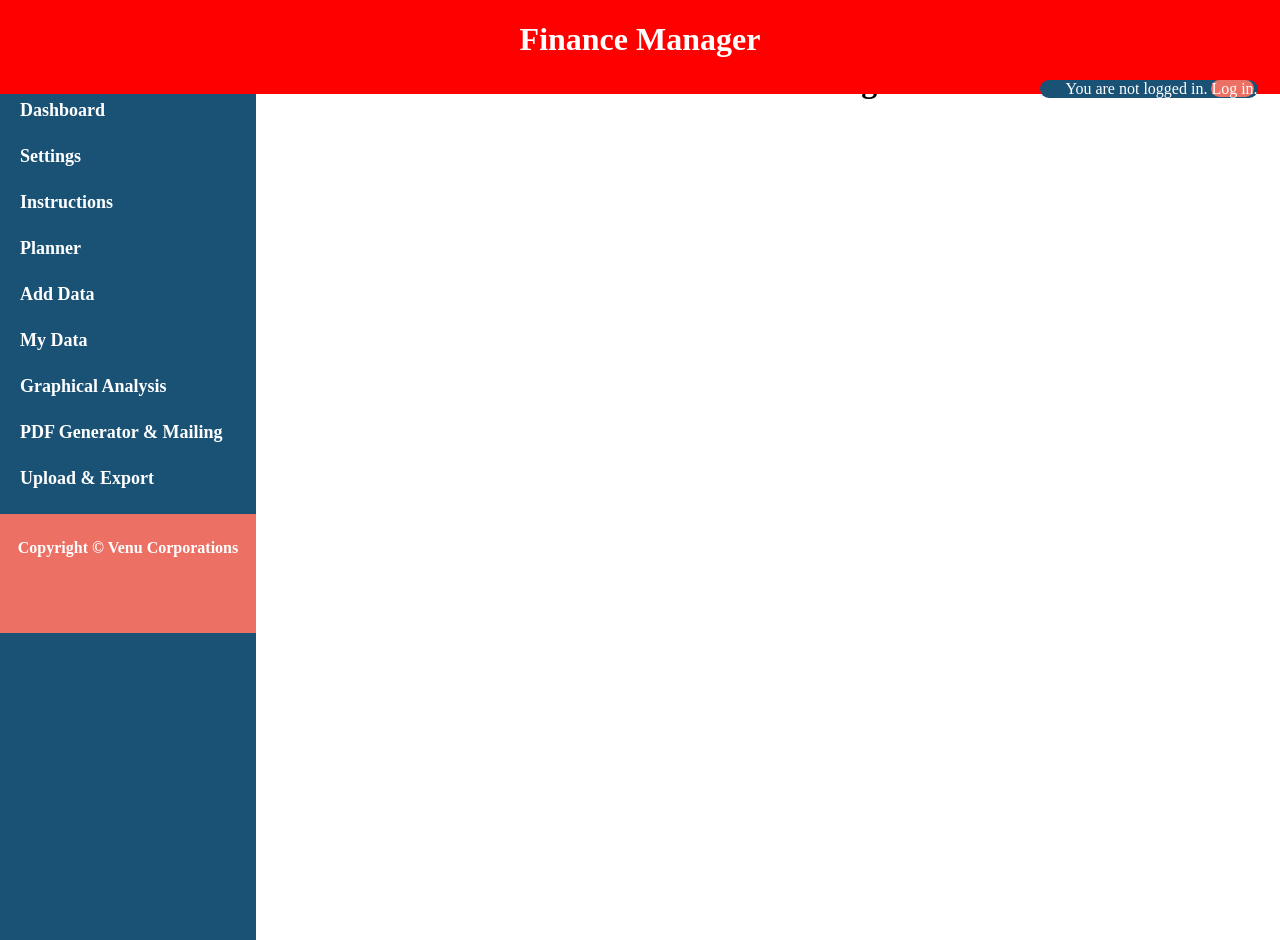
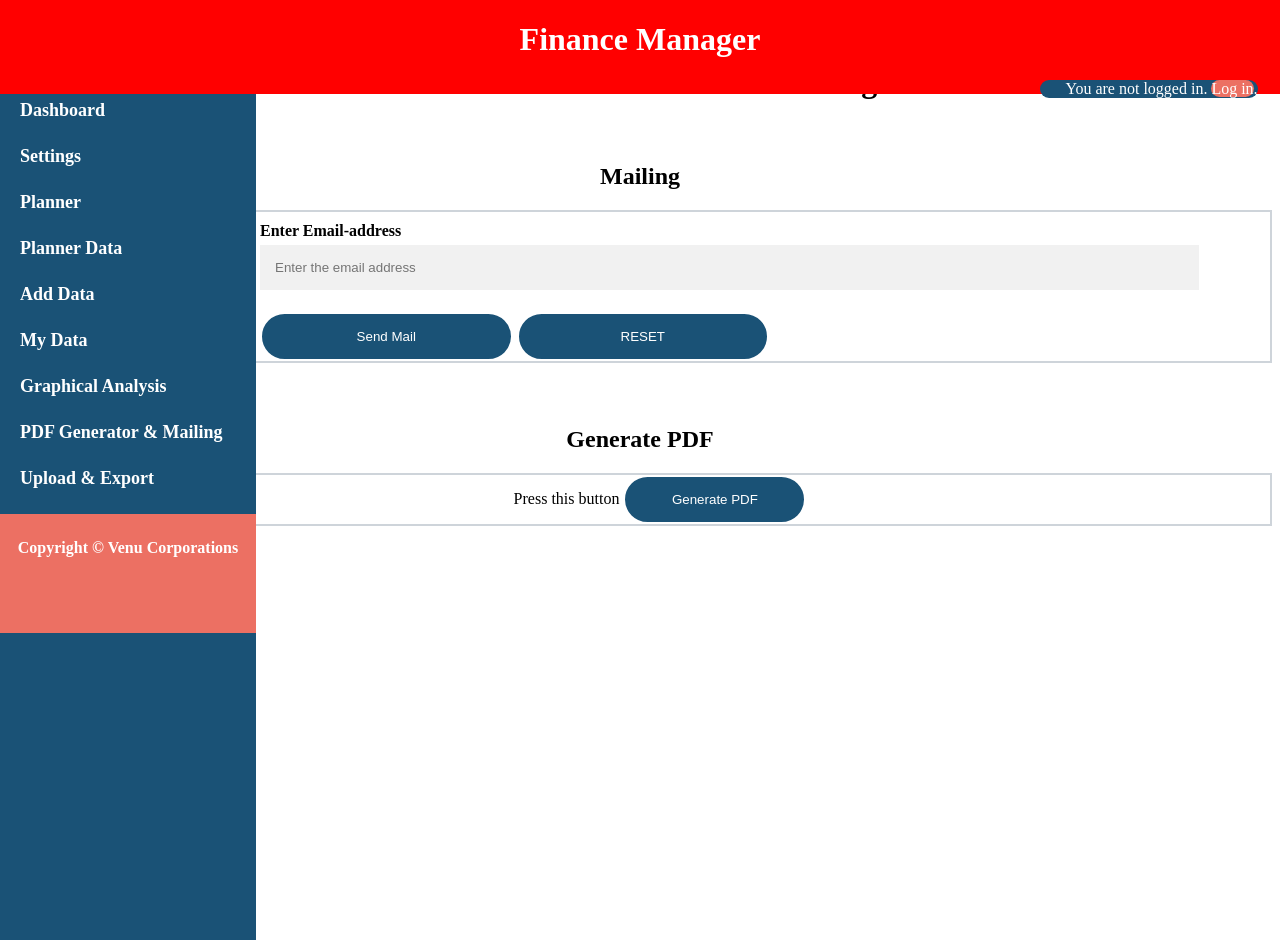
Before and after one commit to SaiTeja6304/Finance, a Flask app: page /generate-mail-pg in a window 1280 px wide. Run offline with Flask 2, Linux system fonts and the light colour scheme.

Commit message:
html & css changes

```diff
--- a/application.py
+++ b/application.py
@@ -19,7 +19,7 @@ app.add_url_rule("/logout", view_func=lp.logout)
 
 # Configuring the routes for finance controller
 app.add_url_rule("/settingpg", view_func=fc.settings_page)
-app.add_url_rule("/instructionspg", view_func=fc.instructions_page)
+app.add_url_rule("/planner-datapg", view_func=fc.planner_data)
 app.add_url_rule("/plannerpg", view_func=fc.planner_page)
 app.add_url_rule("/add-datapg", view_func=fc.add_data)
 app.add_url_rule("/datapg", view_func=fc.my_data)
--- a/financeController.py
+++ b/financeController.py
@@ -7,8 +7,8 @@ class FinanceController():
     def settings_page(self):
         return render_template("settings.html")
 
-    def instructions_page(self):
-        return render_template("instructions.html")
+    def planner_data(self):
+        return render_template("planner_data.html")
 
     def planner_page(self):
         return render_template("planner.html")
--- a/static/css/finance.css
+++ b/static/css/finance.css
@@ -81,7 +81,7 @@
     padding-top: 10px;
 }
 
-input[type=text], input[type=number], input[type=date], input[type=time] {
+input[type=text], input[type=number], input[type=date], input[type=time], input[type=email] {
     width: 90%;
     padding: 15px;
     margin: 5px 0 22px 0;
@@ -94,3 +94,24 @@ input[type=date], input[type=time] {
     width: 20% !important;
     display: inline-block !important;
 }
+
+.submit-button{
+    background-color: #1A5276;
+    color: white;
+    padding: 15px 20px;
+    border: 2px solid #fff;
+    cursor: pointer;
+    border-radius: 25px;
+    width: 25%;
+    text-align: center;
+}
+
+/* upload_export.html */
+.csv-btn{
+    width: 15% !important;
+}
+
+/* pdf_mail.html */
+.pdf-mail{
+    border: 2px solid #ced4da;
+}
--- a/templates/add_data.html
+++ b/templates/add_data.html
@@ -27,8 +27,8 @@
         <input autocomplete="off" type="text" placeholder="Add comments" name="comments" required>
 
         <div class="">
-            <button type="submit" name="" value="" class="">SAVE</button>
-            <button type="reset" class="">RESET</button>
+            <button type="submit" name="" value="" class="submit-button">SAVE</button>
+            <button type="reset" class="submit-button">RESET</button>
         </div>
     </form>
 </div>
--- a/templates/layout.html
+++ b/templates/layout.html
@@ -22,8 +22,8 @@
     <div class="spage">
         <a href="/">Dashboard</a>
         <a href="settingpg">Settings</a>
-        <a href="instructionspg">Instructions</a>
         <a href="plannerpg">Planner</a>
+        <a href="planner-datapg">Planner Data</a>
         <a href="add-datapg">Add Data</a>
         <a href="datapg">My Data</a>
         <a href="graph-analysis-pg">Graphical Analysis</a>
--- a/templates/pdf_mail.html
+++ b/templates/pdf_mail.html
@@ -6,4 +6,26 @@
     <h1>TODO PDF Generation & Mailing</h1>
 </div>
 
+<div class="heading-index">
+    <h2>Mailing</h2>
+</div>
+
+<div class="add-data pdf-mail">
+    <form method="post" action="/send-back-patient-page">
+    <label for="email"><b>Enter Email-address</b></label>
+    <input autocomplete="off" type="email" placeholder="Enter the email address" name="email" required>
+        <div class="">
+            <button type="submit" name="" value="" class="submit-button">Send Mail</button>
+            <button type="reset" class="submit-button">RESET</button>
+        </div>
+    </form>
+</div>
+
+<div class="heading-index">
+    <h2>Generate PDF</h2>
+    <ul class="pdf-mail">
+        <li>Press this button <button class="submit-button csv-btn">Generate PDF</button></li>
+    </ul>
+</div>
+
 {% endblock %}
--- a/templates/planner.html
+++ b/templates/planner.html
@@ -27,8 +27,8 @@
         <input autocomplete="off" type="text" placeholder="Add comments" name="comments" required>
 
         <div class="">
-            <button type="submit" name="" value="" class="">SAVE</button>
-            <button type="reset" class="">RESET</button>
+            <button type="submit" name="" value="" class="submit-button">SAVE</button>
+            <button type="reset" class="submit-button">RESET</button>
         </div>
     </form>
 </div>
--- a/templates/instructions.html
+++ b/templates/planner_data.html
@@ -3,7 +3,9 @@
 {% block body %}
 
 <div class="heading-index">
-    <h1>TODO Instructions</h1>
+    <h1>TODO Planner Data</h1>
 </div>
 
+
+
 {% endblock %}
```
Also changed, not shown: templates/upload_export.html (+21 -0 lines), 1 other file.
